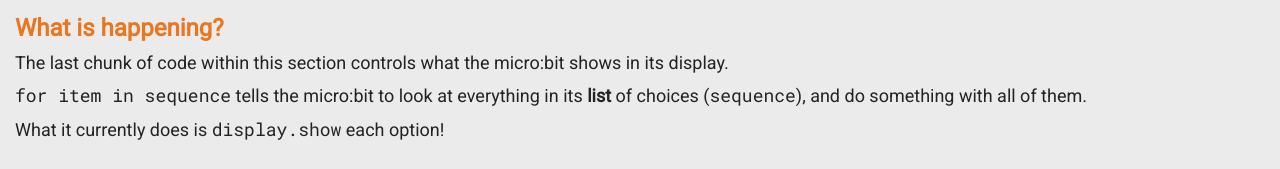
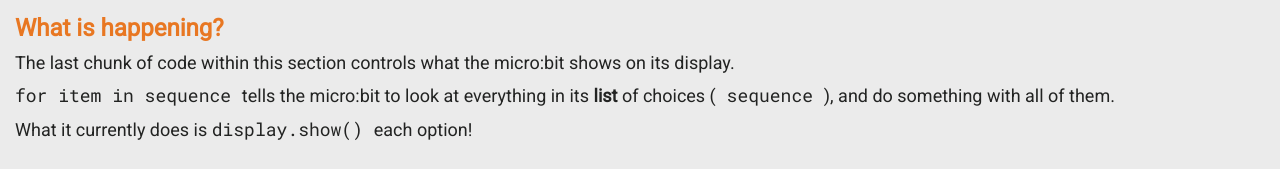
Before and after one commit to ScienceOxford/time-games, a plain HTML site: page music.html in a window 1280 px wide. Shown: the part 1013-1182 px from the top of the page. Drawn offline with Linux system fonts and the light colour scheme.

Commit message:
Update music.html

```diff
--- a/music.html
+++ b/music.html
@@ -23,9 +23,9 @@
 
   <div id="explanation" class="left">
     <h3>What is happening?</h3>
-    <p>The last chunk of code within this section controls what the micro:bit shows in its display.</p>
-    <p><code>for item in sequence</code> tells the micro:bit to look at everything in its <strong>list</strong> of choices (<code>sequence</code>), and do something with all of them.</p>
-    <p>What it currently does is <code>display.show</code> each option!</p>
+    <p>The last chunk of code within this section controls what the micro:bit shows on its display.</p>
+    <p><code> for item in sequence </code> tells the micro:bit to look at everything in its <strong>list</strong> of choices (<code> sequence </code>), and do something with all of them.</p>
+    <p>What it currently does is <code> display.show() </code> each option!</p>
     <br>
   </div>
 
@@ -44,7 +44,7 @@
     <h3>How should you add the music code?</h3>
     <p>The current options the micro:bit can choose from are the letters <code>A</code> and <code>B</code>.</p>
     <p>Those letters can be shown on the display, but are also both musical notes.</p>
-    <p>Look carefully at how the <code>display.show</code> line of code is structured.</p>
+    <p>Look carefully at how the <code> display.show() </code> line of code is structured.</p>
     <p>To play musical notes, you can use the following code:</p>
     <pre>music.play(item)</pre>
     <br>
```
